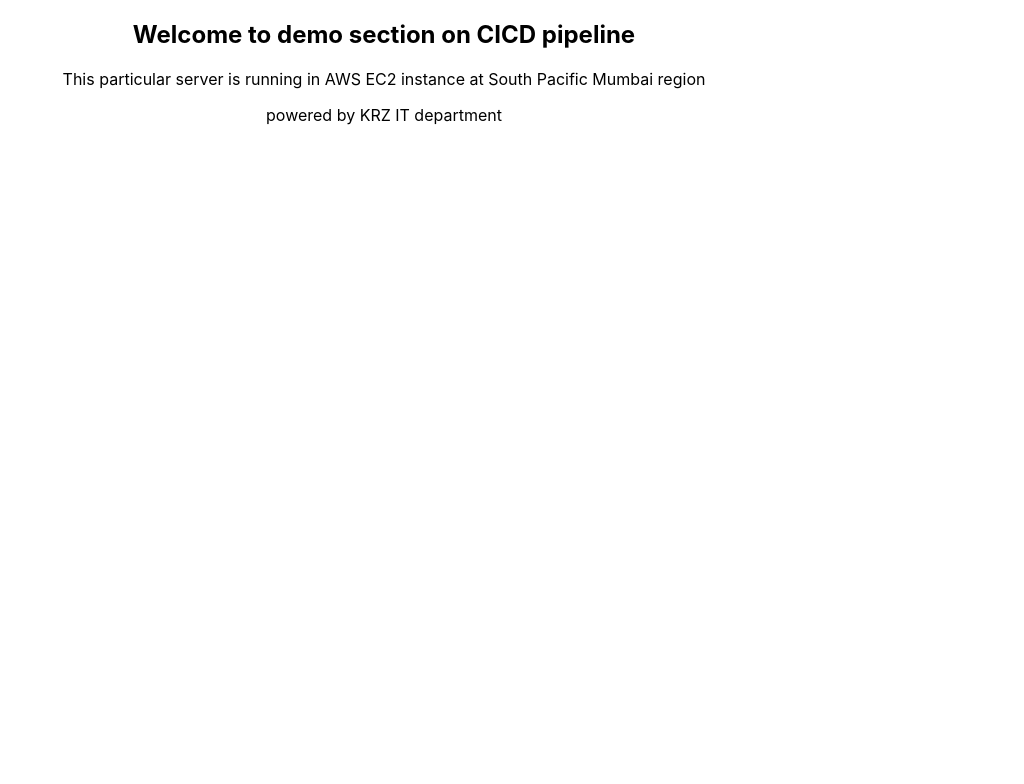
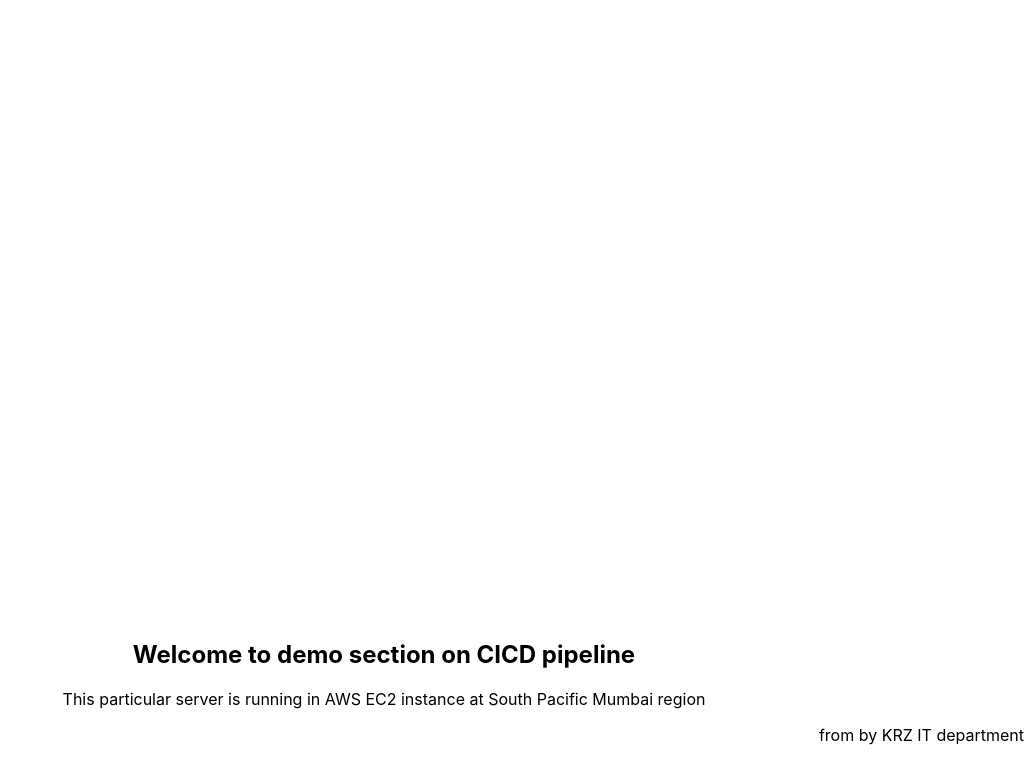
Before and after one commit to krztech/pub_cicd_frontend, a React (Create React App) app: page / in a window 1280 px wide. Shown: the top 784 px of the page, without its empty margins (256-1280 px from the left). Built offline with nearby package versions, Linux system fonts and the light colour scheme.

Commit message:
center aligned content in app.js file

```diff
--- a/src/App.js
+++ b/src/App.js
@@ -2,10 +2,10 @@
 
 function App() {
   return (
-    <div className="App" style={{textAlign:"center"}}>
+    <div className="App" style={{textAlign:"center",margin:"50% auto"}}>
       <h2>Welcome to demo section on CICD pipeline</h2>
       <p>This particular server is running in AWS EC2 instance at South Pacific Mumbai region</p>
-      <p>powered by KRZ IT department</p>
+      <p style={{textAlign:'right'}}>from by KRZ IT department</p>
     </div>
   );
 }
```
